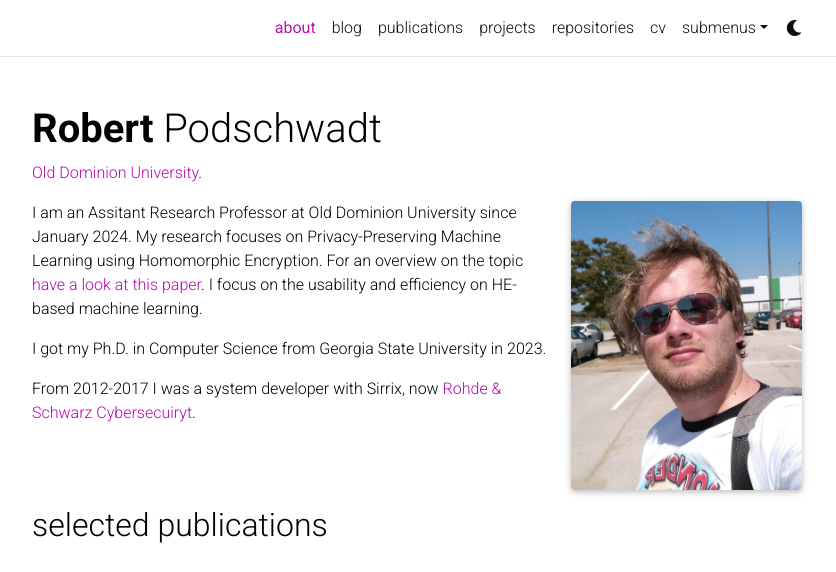
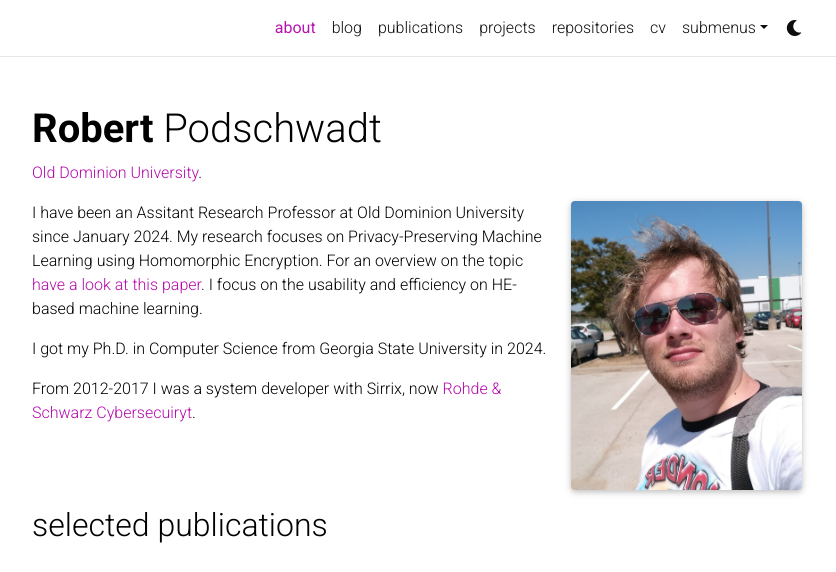
Before and after one commit to podschwadt/podschwadt.github.io, a Jekyll site: the page built from _pages/about.md, in a window 1280 px wide, cut to the strip 0-572 px from the top of the page. Shown: the whole strip, without its empty margins (223-1059 px from the left). Built offline with Jekyll 4.4.1, drawn with Linux system fonts in a browser that asks for light colours; full-size pictures stand in for the smaller copies a plugin makes; comment, search, counter and statistics services are not loaded; a style sheet for code colours, icons or effects is not loaded.

Commit message:
Update about.md

```diff
--- a/_pages/about.md
+++ b/_pages/about.md
@@ -19,9 +19,9 @@ selected_papers: true # includes a list of papers marked as "selected={true}"
 social: true  # includes social icons at the bottom of the page
 ---
 
-I am an Assitant Research Professor at Old Dominion University since January 2024. My research focuses on Privacy-Preserving Machine Learning using Homomorphic Encryption. For an overview on the topic <a href='https://ieeexplore.ieee.org/document/9936637'>have a look at this paper</a>. I focus on the usability and
+I have been an Assitant Research Professor at Old Dominion University since January 2024. My research focuses on Privacy-Preserving Machine Learning using Homomorphic Encryption. For an overview on the topic <a href='https://ieeexplore.ieee.org/document/9936637'>have a look at this paper</a>. I focus on the usability and
 efficiency on HE-based machine learning.
 
-I got my Ph.D. in Computer Science from Georgia State University in 2023.
+I got my Ph.D. in Computer Science from Georgia State University in 2024.
 
 From 2012-2017 I was a system developer with Sirrix, now <a href='https://www.rohde-schwarz.com/us/solutions/cybersecurity'>Rohde & Schwarz Cybersecuiryt</a>.
```
